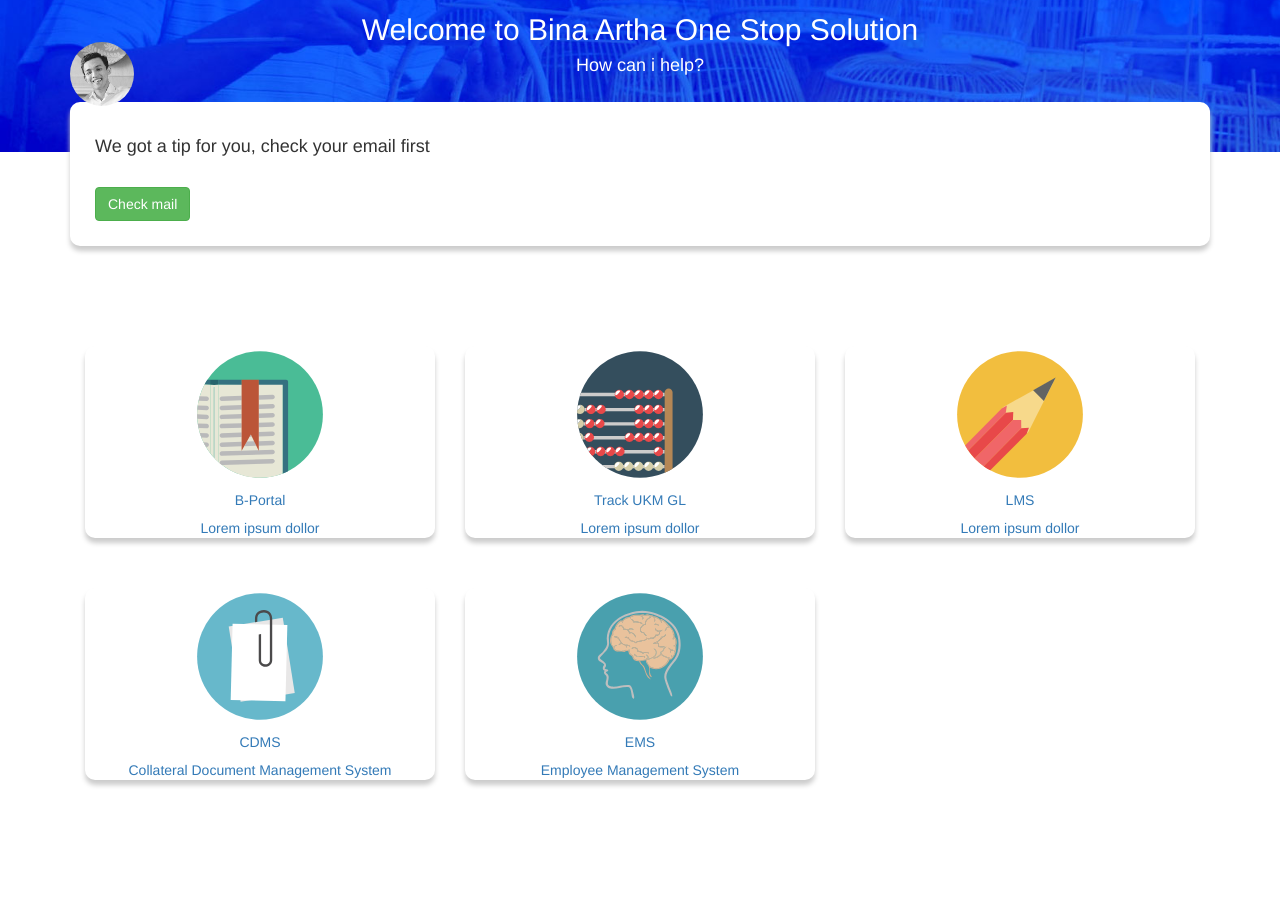
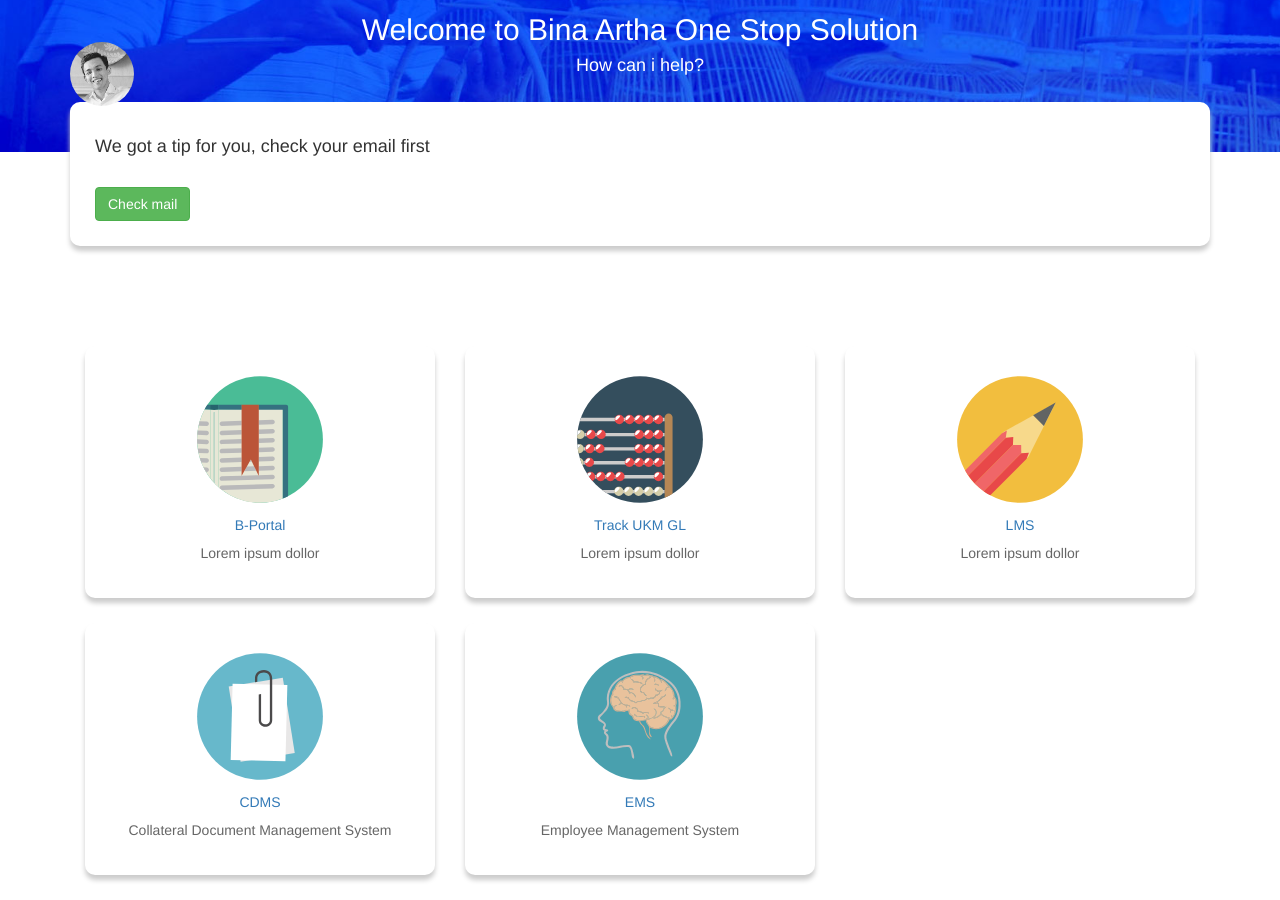
Before and after one commit to kemtol/Bina-Artha, a Jekyll site: the page built from laman/welcome.md, in a window 1280 px wide and 900 px high, scrolled down 145 px. Built offline with Jekyll 4.4.1, drawn with Linux system fonts in a browser that asks for light colours; nearby versions of some CDN libraries; before the commit the page ends 975 px from its top, so only the background shows below that.

Commit message:
Update oss.html

```diff
--- a/_layouts/oss.html
+++ b/_layouts/oss.html
@@ -34,8 +34,16 @@
       display:block;
       border-radius: 10px;
       box-shadow: 0px 5px 5px #ccc;
-      margin-bottom: 5rem;
+      margin-bottom: 2.5rem;
       background: #fff;
+      padding:2.5rem;
+    }
+    .services a h4{
+      color:#111;
+      font-size:18px;
+    }
+    .services a p{
+      color:#666;
     }
   </style>
 
```
